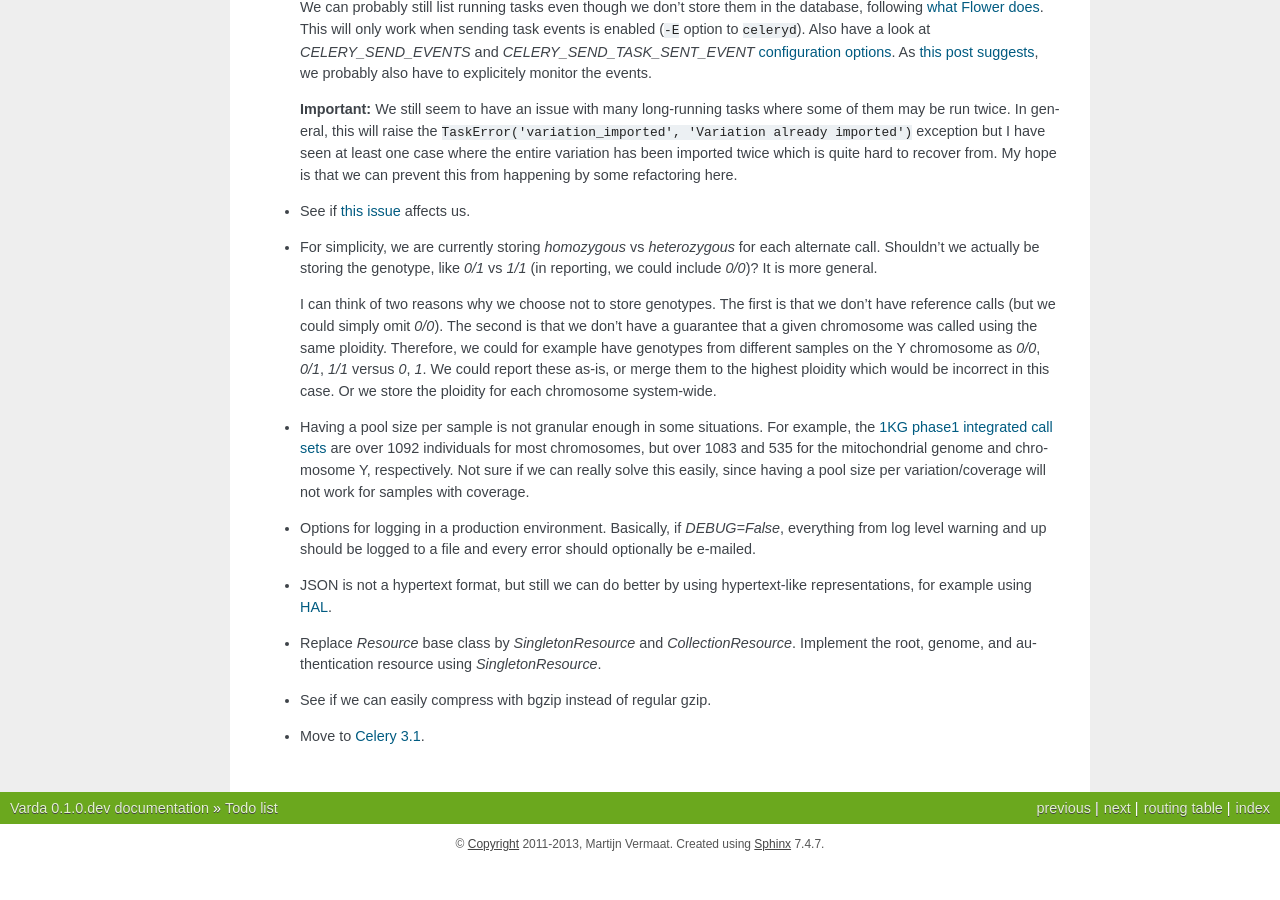
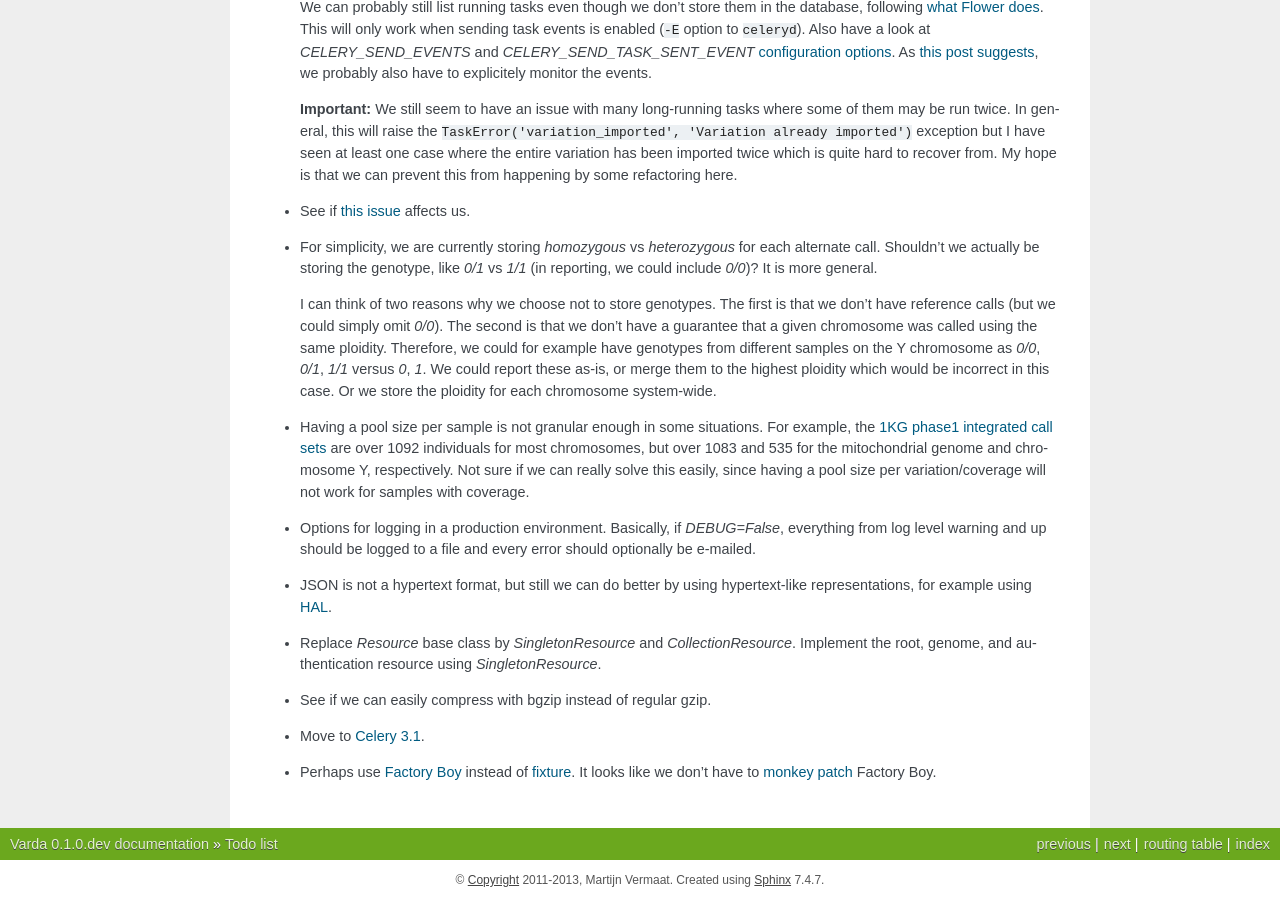
Before and after one commit to varda/varda, a Sphinx documentation site: the page built from doc/todo.rst, in a window 1280 px wide and 900 px high, scrolled down 1683 px. Built offline with Sphinx 7.4.7, drawn with Linux system fonts in a browser that asks for light colours; before the commit the page ends 2547 px from its top, so only the background shows below that.

Commit message:
Todo note

```diff
--- a/doc/todo.rst
+++ b/doc/todo.rst
@@ -161,3 +161,8 @@ grepping the source code for ``Todo``.
 
 * Move to `Celery 3.1
   <http://docs.celeryproject.org/en/latest/whatsnew-3.1.html>`_.
+
+* Perhaps use `Factory Boy <http://factoryboy.readthedocs.org>`_ instead of
+  `fixture <http://farmdev.com/projects/fixture/>`_. It looks like we don't
+  have to `monkey patch <https://github.com/fixture-py/fixture/pull/2>`_
+  Factory Boy.
```
